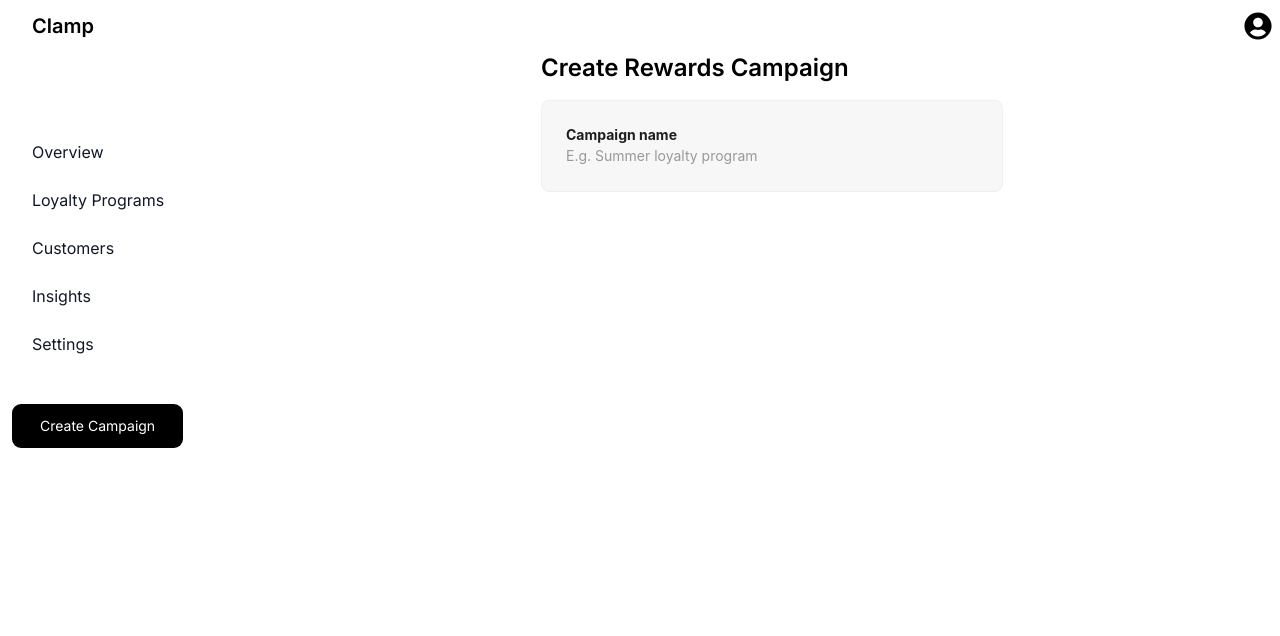
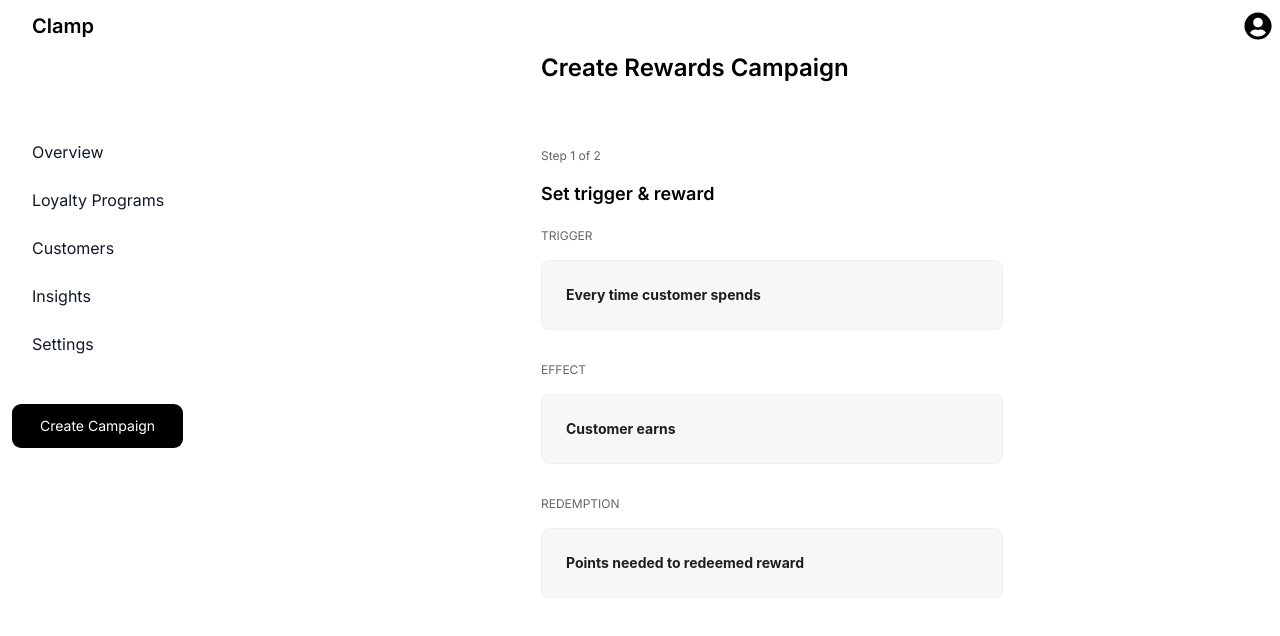
Before and after one commit to unegbuclinton/clamp-landing-page, a Next.js app: page / in a window 1280 px wide. Shown: the top 636 px of the page. Built offline with nearby package versions, Linux system fonts and the light colour scheme.

Commit message:
created a dymanic infocard to fit all use cases

```diff
--- a/src/components/layouts/dashboardLayout/index.tsx
+++ b/src/components/layouts/dashboardLayout/index.tsx
@@ -9,7 +9,7 @@ const DashboardLayout: React.FC<dashboardLayoutProps> = ({ children }) => {
       <Navbar />
       <div className=" flex gap-5 pr-3 ">
         <Sidebar />
-        <div className="overflow-auto w-full ">{children}</div>
+        <div className="overflow-auto w-full h-screen pb-11">{children}</div>
       </div>
     </div>
   );
--- a/src/components/molecules/campaignCard/index.tsx
+++ b/src/components/molecules/infoCard/index.tsx
@@ -1,8 +1,8 @@
 import { Card } from "antd";
 import React from "react";
-import { campaigncardProps } from "./types";
+import { infoCardProps } from "./types";
 
-const CampaignCard: React.FC<campaigncardProps> = ({
+const infoCard: React.FC<infoCardProps> = ({
   children,
   label,
   subText,
@@ -11,7 +11,7 @@ const CampaignCard: React.FC<campaigncardProps> = ({
   return (
     <div className="mb-8">
       <p className="text-xs text-dim-grey pb-4">{label}</p>
-      <Card className="w-[462px] bg-seasalt mb-4">
+      <Card className="w-full max-w-[462px] lg:w-[462px] bg-seasalt mb-4">
         <p className="font-bold text-sm">{description}</p>
         <p className="text-battle-grey">{subText}</p>
         {children}
@@ -20,4 +20,4 @@ const CampaignCard: React.FC<campaigncardProps> = ({
   );
 };
 
-export default CampaignCard;
+export default infoCard;
--- a/src/pages/createCampaign/createCampaignStep2/index.tsx
+++ b/src/pages/createCampaign/createCampaignStep2/index.tsx
@@ -1,8 +1,9 @@
+import PillButton from "@/components/atoms/pillButton";
 import DashboardLayout from "@/components/layouts/dashboardLayout";
-import CampaignCard from "@/components/molecules/campaignCard";
-import CampaigCard from "@/components/molecules/campaignCard";
-import { Card } from "antd";
+import InfoCard from "@/components/molecules/infoCard";
+import { Button, Card } from "antd";
 import React from "react";
+import { IoIosCheckmarkCircle } from "react-icons/io";
 
 const CreateCampaignTwo = () => {
   return (
@@ -14,15 +15,12 @@ const CreateCampaignTwo = () => {
           </h1>
           <p className="text-xs text-dim-grey mb-4">Step 1 of 2</p>
           <h1 className="text-lg font-semibold mb-5">Set trigger & reward</h1>
-          <CampaignCard
-            label="TRIGGER"
-            description="Every time customer spends"
-          />
-          <CampaignCard label="EFFECT" description="Customer earns" />
-          <CampaignCard
+          <InfoCard label="TRIGGER" description="Every time customer spends" />
+          <InfoCard label="EFFECT" description="Customer earns"></InfoCard>
+          <InfoCard
             label="REDEMPTION"
             description="Points needed to redeemed reward"
-          ></CampaignCard>
+          />
         </div>
       </div>
     </DashboardLayout>
--- a/src/pages/createCampaign/index.tsx
+++ b/src/pages/createCampaign/index.tsx
@@ -1,6 +1,5 @@
 import DashboardLayout from "@/components/layouts/dashboardLayout";
-import CampaignCard from "@/components/molecules/campaignCard";
-import { Card } from "antd";
+import CampaignCard from "@/components/molecules/infoCard";
 import React from "react";
 
 const CreateCampaign = () => {
--- a/src/pages/index.tsx
+++ b/src/pages/index.tsx
@@ -7,20 +7,8 @@ import CreateCampaignTwo from "./createCampaign/createCampaignStep2";
 export default function Home() {
   const router = useRouter();
   return (
-    // <AuthLayout>
-    //   {authOptions?.map(({ title, subtitle, route }, idx) => (
-    //     <Card
-    //       key={idx}
-    //       onClick={() => router.push(route)}
-    //       className="w-[462px] cursor-pointer hover:bg-gray-50"
-    //     >
-    //       <h1 className="font-semibold"> {title}</h1>
-    //       <p className="text-dim-grey">{subtitle}</p>
-    //     </Card>
-    //   ))}
-    // </AuthLayout>
     <>
-      <CreateCampaign />
+      <CreateCampaignTwo />
     </>
   );
 }
```
Also changed, not shown: src/components/molecules/campaignCard/types.tsx (deleted, +0 -8 lines).
